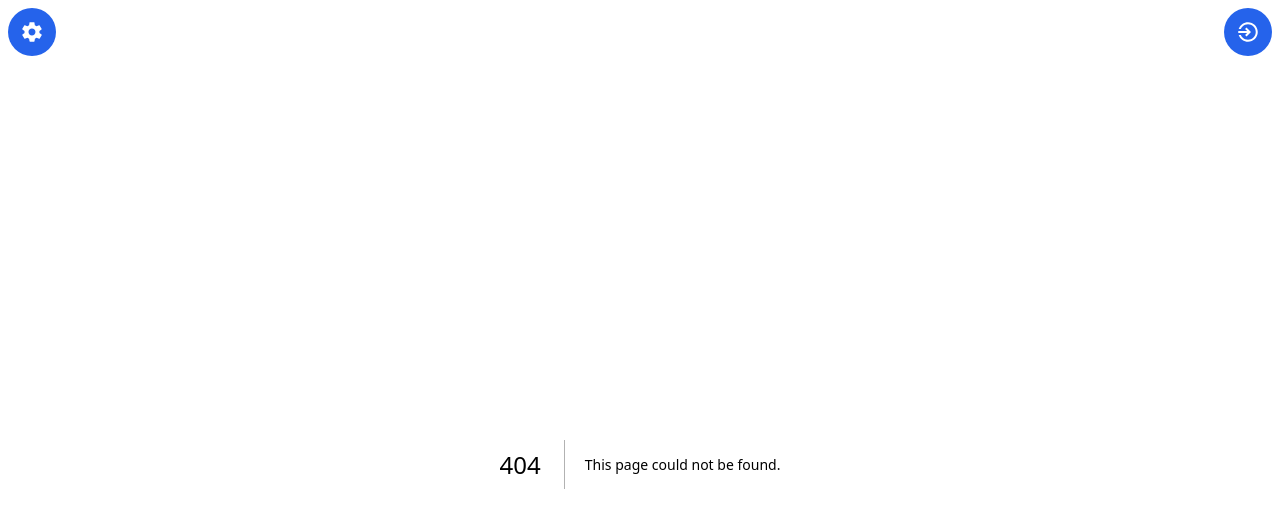
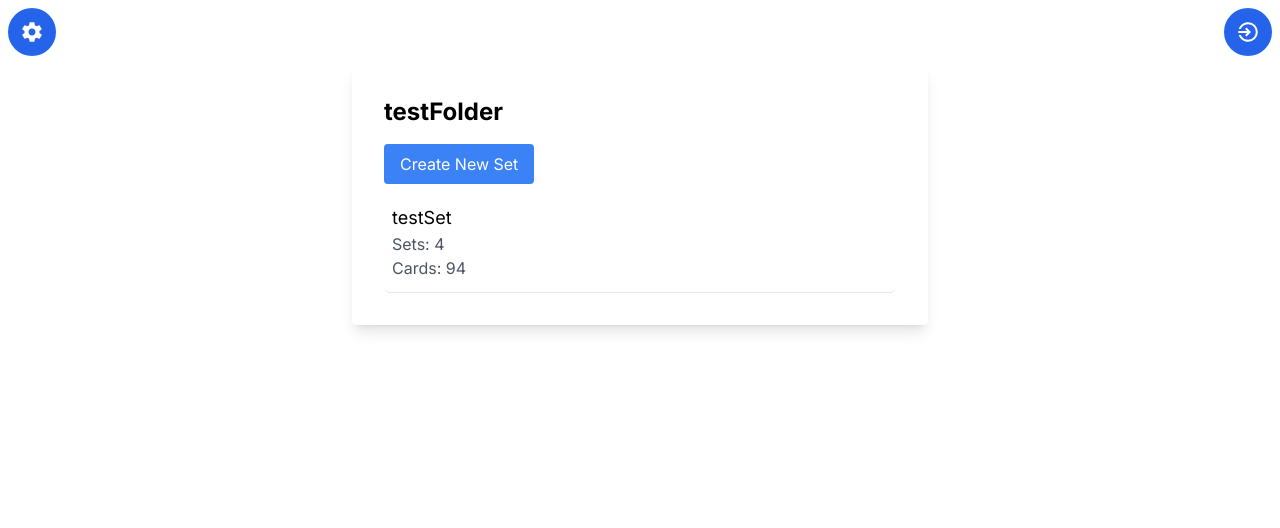
Before and after one commit to jakob-rzeppa/flashcards-app, a Next.js app: page /library/test/testFolder in a window 1280 px wide. Before the commit this address had no page. Shown: the top 528 px of the page. Built offline with nearby package versions, Linux system fonts and the light colour scheme.

Commit message:
Folder page

```diff
--- /dev/null
+++ b/app/library/[courseName]/[folderName]/layout.tsx
@@ -0,0 +1,12 @@
+import React, { ReactNode } from "react";
+
+interface Props {
+  children: ReactNode;
+  params: { courseName: string };
+}
+
+function FolderLayout({ children, params }: Props) {
+  return <div>{children}</div>;
+}
+
+export default FolderLayout;
--- /dev/null
+++ b/app/library/[courseName]/[folderName]/page.tsx
@@ -0,0 +1,36 @@
+"use client";
+
+import { useState } from "react";
+
+import BackgroundBox from "@/components/BackgroundBox";
+import List from "@/components/List";
+import Button from "@/components/Button";
+
+interface Props {
+  params: { folderName: string };
+}
+
+function Folder({ params }: Props) {
+  // TODO options like delete Folder, ...
+  const [sets, setSets] = useState([
+    {
+      title: "testSet",
+      href: "/library/test/testFolder/testSet",
+      descriptions: { Sets: 4, Cards: 94 },
+    },
+  ]);
+
+  const addSet = () => {
+    // TODO pick name
+  };
+
+  return (
+    <BackgroundBox>
+      <h1 className="text-2xl font-bold mb-4">{params.folderName}</h1>
+      <Button onClick={addSet}>Create New Set</Button>
+      <List list={sets} />
+    </BackgroundBox>
+  );
+}
+
+export default Folder;
```
